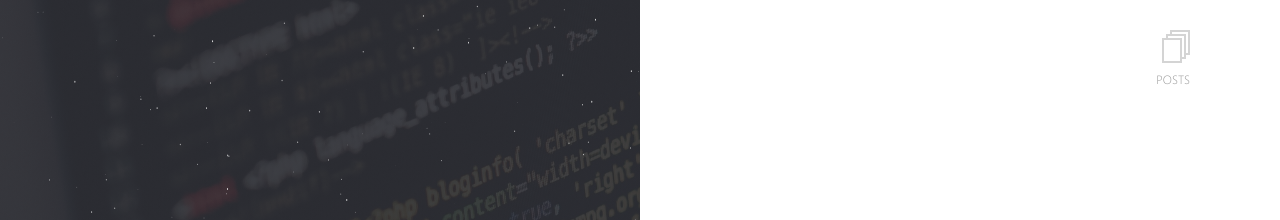
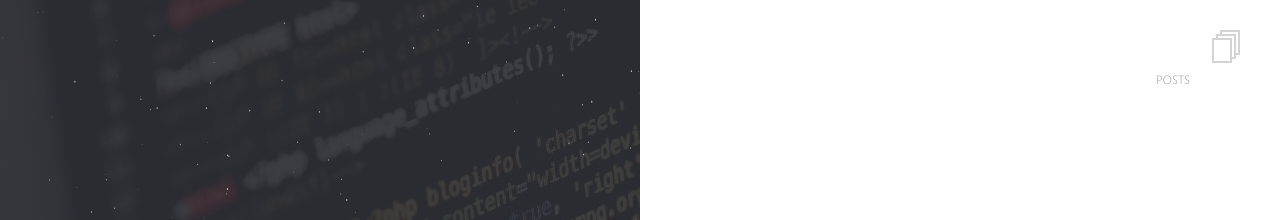
Before and after one commit to ScreamingHawk/ScreamingHawk.github.io, a Jekyll site: the page built from index.md, in a window 1280 px wide. Shown: the top 220 px of the page. Built offline with Jekyll 4.4.1, drawn with Linux system fonts in a browser that asks for light colours; our own code applies the rules of GitHub Pages for plain Markdown files.

Commit message:
Fixed post icon position

```diff
--- a/assets/_sass/_site.scss
+++ b/assets/_sass/_site.scss
@@ -105,7 +105,7 @@ canvas {
 .posts-menu-icon {
   position: absolute;
   top: 30px;
-  right: 90px;
+  right: 40px;
   width: 20px;
   height: 25px;
   border: 2px solid $gray;
```
